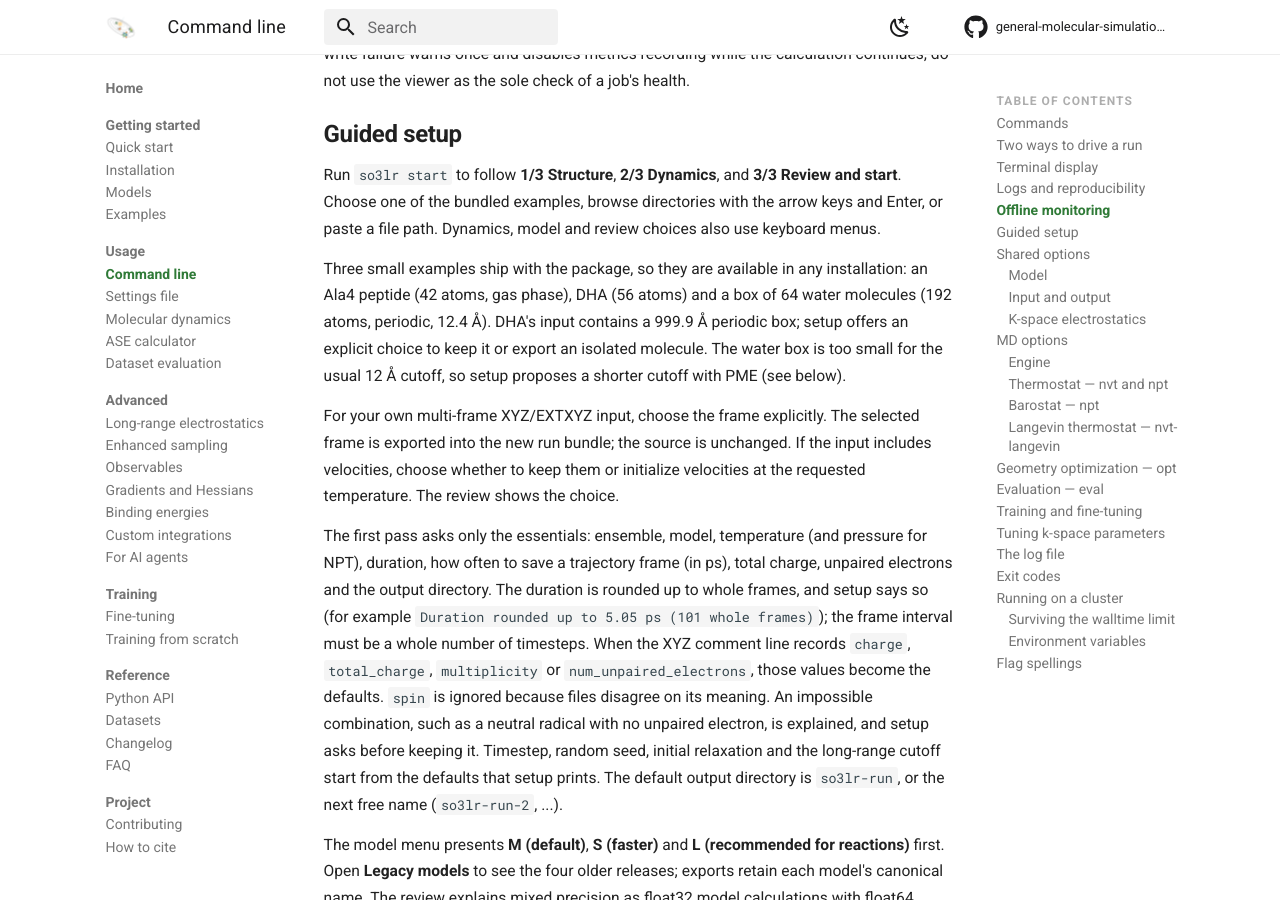
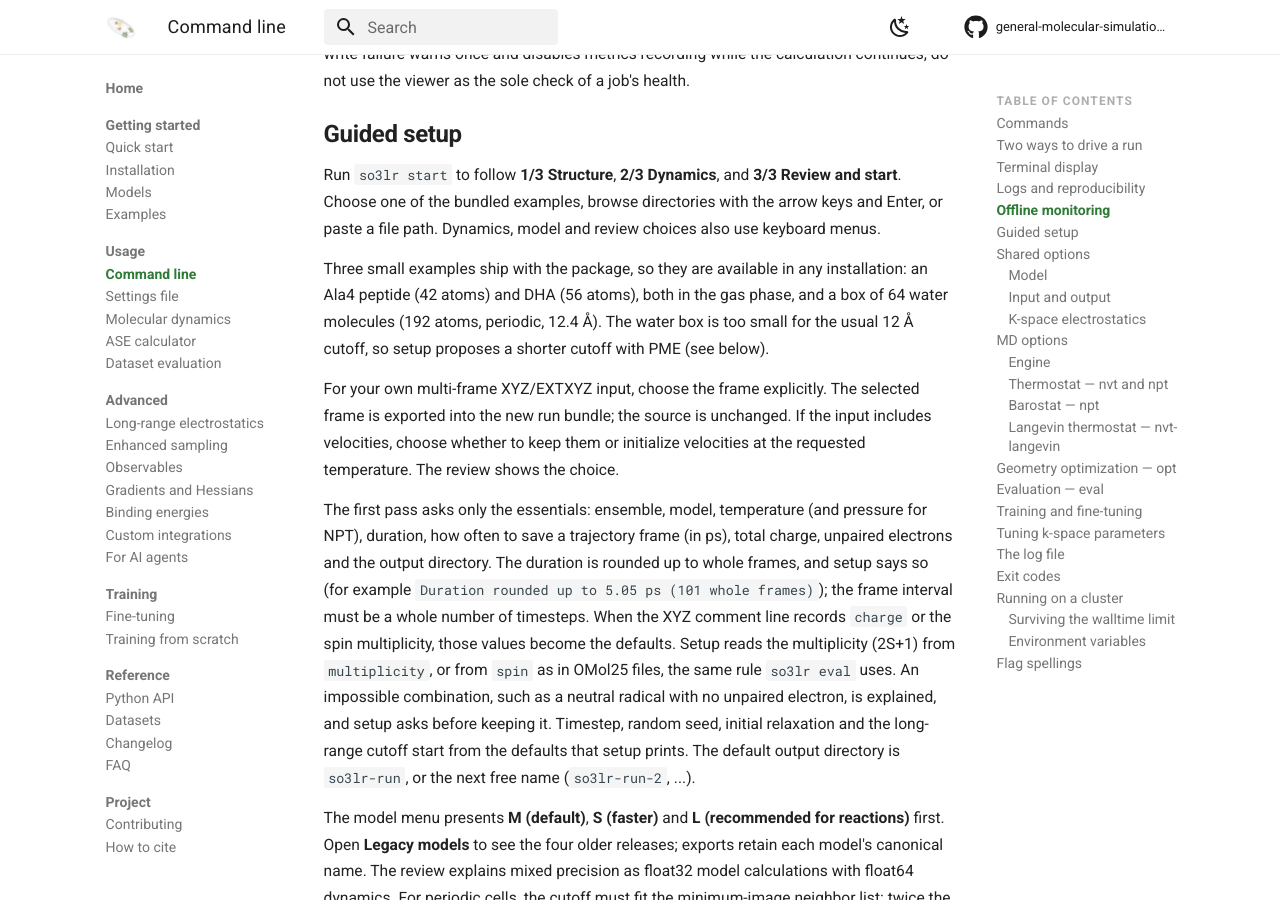
Before and after one commit to so3lr/so3lr.github.io, an MkDocs documentation site: the page built from docs/usage/cli.md, in a window 1280 px wide and 900 px high, scrolled down 7460 px. Built offline with MkDocs 1.6.1 and Material for MkDocs 9.7.7, drawn with Linux system fonts in a browser that asks for light colours; comment, search, counter and statistics services are not loaded; some of the changed text lies outside the part shown.

Commit message:
Document the shared charge/spin rule, its MD warnings and the gas-phase DHA example

```diff
--- a/docs/usage/cli.md
+++ b/docs/usage/cli.md
@@ -320,11 +320,10 @@ arrow keys and Enter, or paste a file path. Dynamics, model and review choices
 also use keyboard menus.
 
 Three small examples ship with the package, so they are available in any
-installation: an Ala4 peptide (42 atoms, gas phase), DHA (56 atoms) and a box
-of 64 water molecules (192 atoms, periodic, 12.4 Å). DHA's input contains a
-999.9 Å periodic box; setup offers an explicit choice to keep it or export an
-isolated molecule. The water box is too small for the usual 12 Å cutoff, so
-setup proposes a shorter cutoff with PME (see below).
+installation: an Ala4 peptide (42 atoms) and DHA (56 atoms), both in the gas
+phase, and a box of 64 water molecules (192 atoms, periodic, 12.4 Å). The water
+box is too small for the usual 12 Å cutoff, so setup proposes a shorter cutoff
+with PME (see below).
 
 For your own multi-frame XYZ/EXTXYZ input, choose the frame explicitly. The
 selected frame is exported into the new run bundle; the source is unchanged.
@@ -336,11 +335,11 @@ pressure for NPT), duration, how often to save a trajectory frame (in ps),
 total charge, unpaired electrons and the output directory. The duration is
 rounded up to whole frames, and setup says so (for example
 `Duration rounded up to 5.05 ps (101 whole frames)`); the frame interval must be
-a whole number of timesteps. When the XYZ comment line records `charge`,
-`total_charge`, `multiplicity` or `num_unpaired_electrons`, those values become
-the defaults. `spin` is ignored because files disagree on its meaning. An
-impossible combination, such as a neutral radical with no unpaired electron, is
-explained, and setup asks before keeping it. Timestep, random seed, initial
+a whole number of timesteps. When the XYZ comment line records `charge` or the
+spin multiplicity, those values become the defaults. Setup reads the
+multiplicity (2S+1) from `multiplicity`, or from `spin` as in OMol25 files, the
+same rule `so3lr eval` uses. An impossible combination, such as a neutral
+radical with no unpaired electron, is explained, and setup asks before keeping it. Timestep, random seed, initial
 relaxation and the long-range cutoff start from the defaults that setup prints.
 The default output directory is `so3lr-run`, or the next free name
 (`so3lr-run-2`, ...).
@@ -422,6 +421,10 @@ These options are accepted by `opt`, the four MD commands and `tune-ewald`.
 | `--spin` | `0` | Number of unpaired electrons (multiplicity − 1). |
 | `--charge-embed-total-charge` | follows `--total-charge` | Total charge seen only by the charge embedding. |
 | `--charge-equilibration-total-charge` | follows `--total-charge` | Total charge conserved by charge equilibration. |
+
+MD and `opt` keep the charge and spin you pass, but warn when they contradict
+the values recorded in the structure file (`charge`, `multiplicity` or `spin`,
+read as in `so3lr eval`) or describe an impossible electron count.
 
 The default 12 Å cutoff is meant for periodic systems. For gas phase, use
 `--lr-cutoff 100`, otherwise electrostatics and dispersion are truncated. A
```
